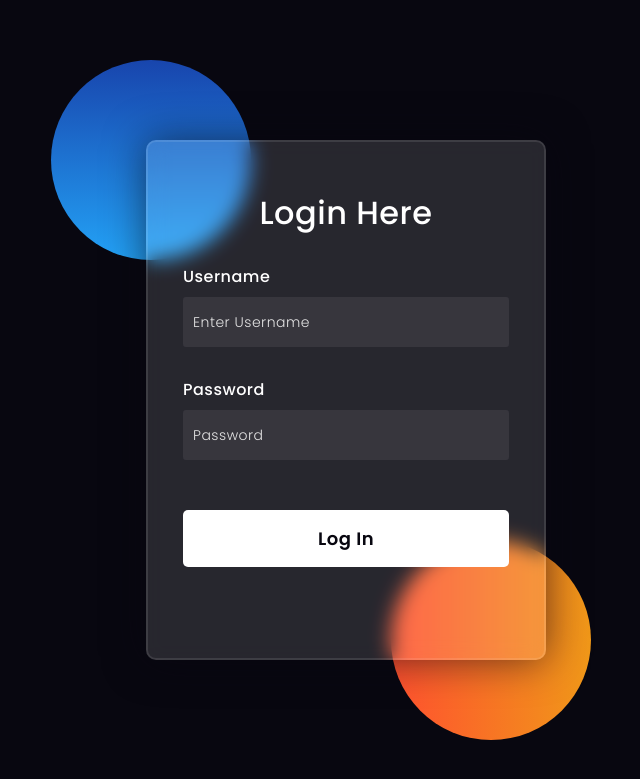
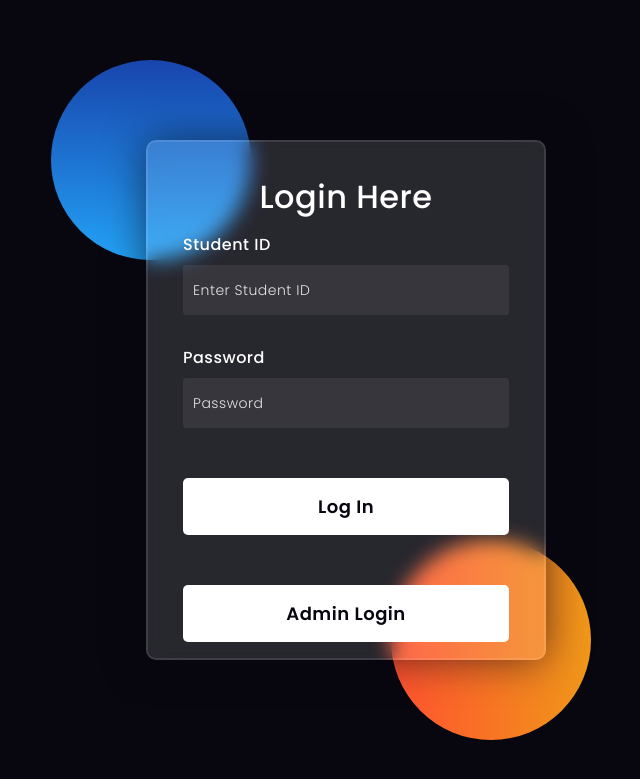
Before and after one commit to khinthandarkyaw98/AIoT_Group_1, a Django app: page / in a window 1280 px wide. Shown: the top 779 px of the page, without its empty margins (294-934 px from the left). Run offline with Django 4.2, Linux system fonts and the light colour scheme.

Commit message:
Update login.html

```diff
--- a/webapp/software_design_project/software_design/template/login.html
+++ b/webapp/software_design_project/software_design/template/login.html
@@ -74,7 +74,7 @@ form *{
 form h3{
     font-size: 32px;
     font-weight: 500;
-    line-height: 42px;
+    line-height: 10px;
     text-align: center;
 }
 
@@ -143,14 +143,21 @@ button{
     <form method="post">
         <h3>Login Here</h3>
         {% csrf_token %}
-        <label for="username">Username</label>
-        <input type="text" placeholder="Enter Username" id="username" name="username">
+        <label for="student_id">Student ID</label>
+        <input type="text" placeholder="Enter Student ID" id="student_id" name="student_id">
 
         <label for="password">Password</label>
         <input type="password" placeholder="Password" id="password" name="password">
 
         <button type="submit">Log In</button>
+        <button type="button" id="admin_login">Admin Login</button>
 
     </form>
 </body>
+<script>
+    document.getElementById("admin_login").onclick = function () {
+        location.href = "/admin/";
+    };
+</script>
+
 </html>
```
